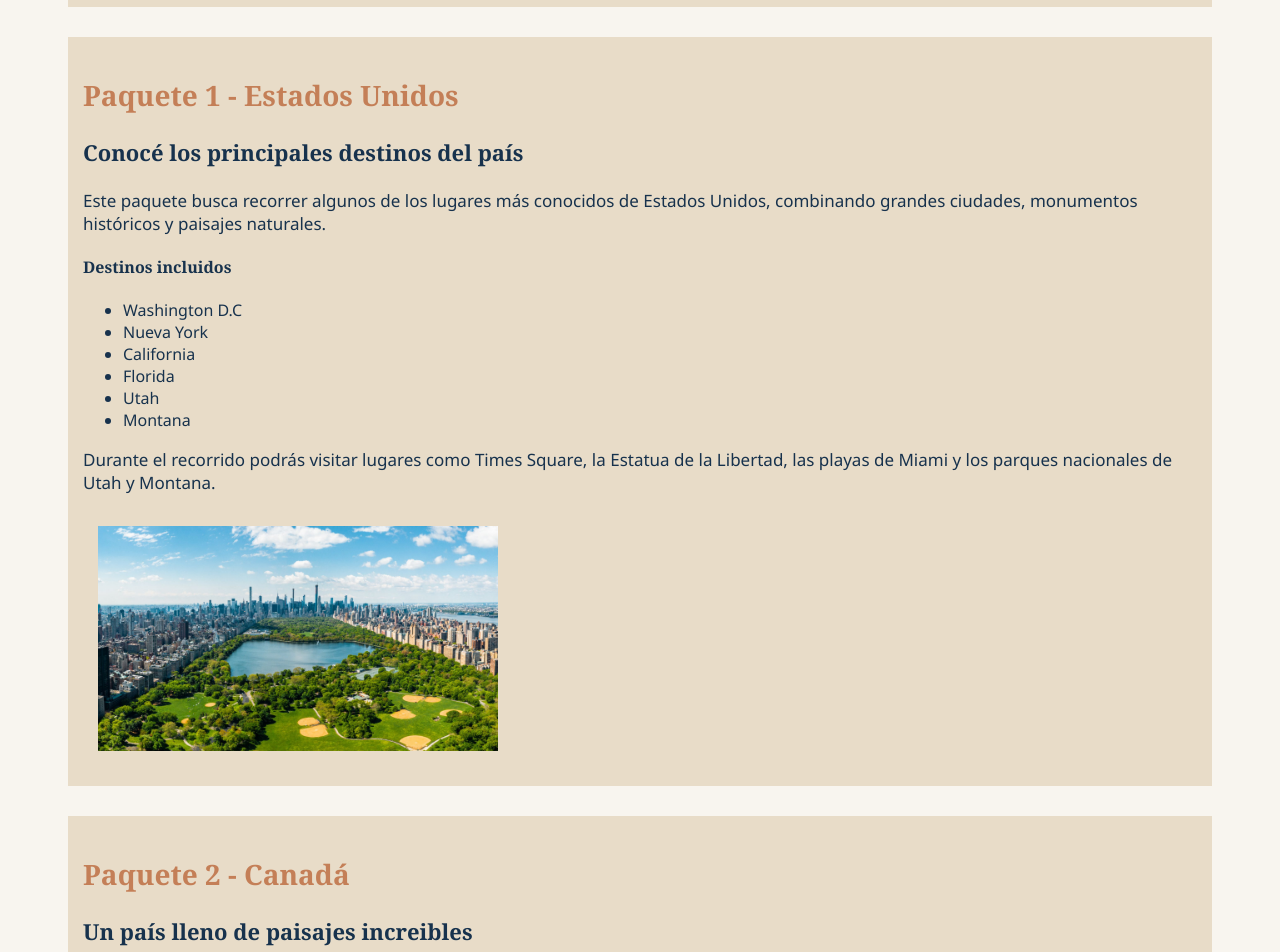
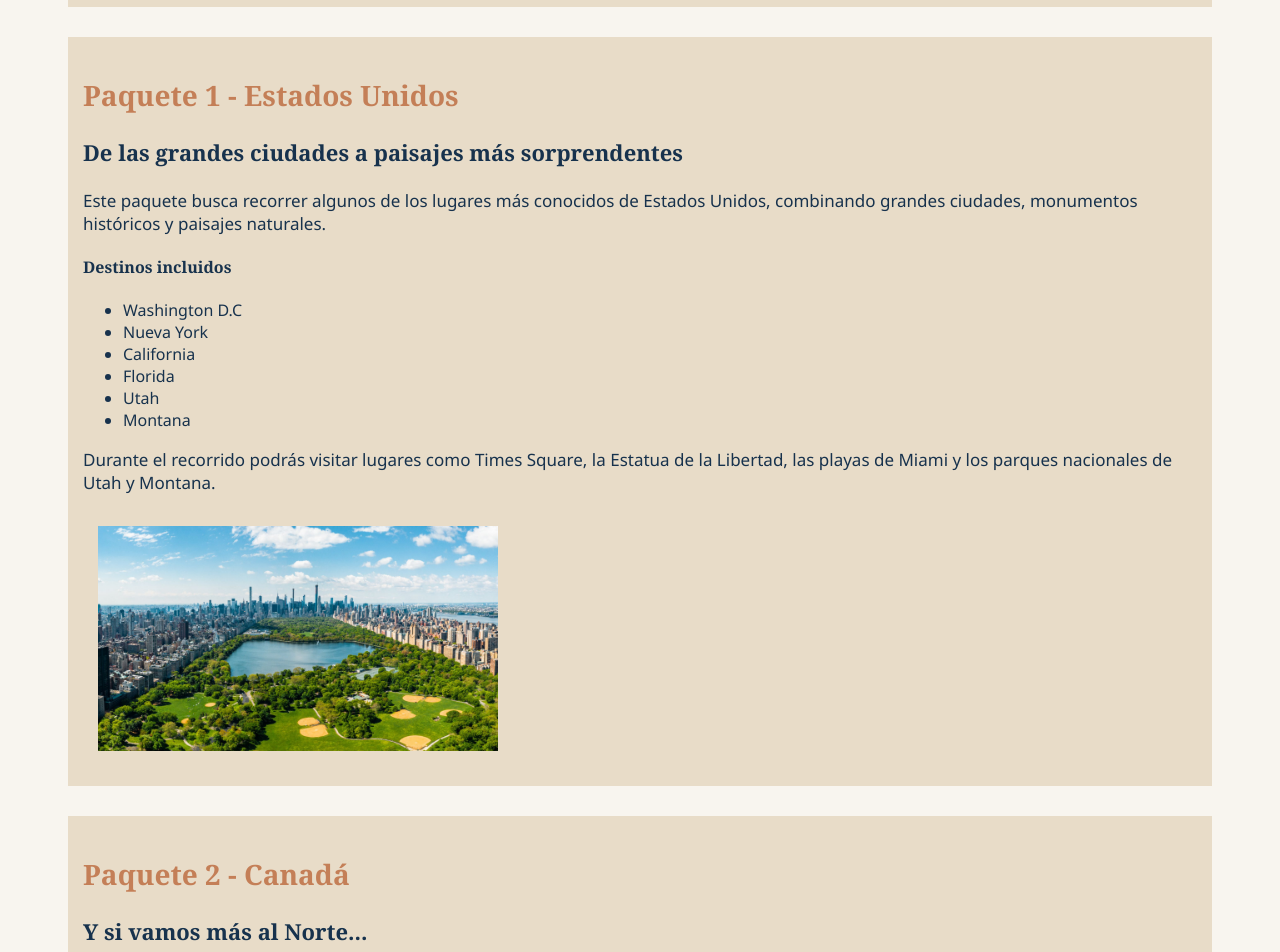
Before and after one commit to felixveltri/TP-Final-Veltri-Felix-4toE, a plain HTML site: page america.html in a window 1280 px wide. Shown: the part 540-1492 px from the top of the page. Drawn offline with Linux system fonts and the light colour scheme.

Commit message:
ambos h3 de america cambiados

```diff
--- a/america.html
+++ b/america.html
@@ -28,7 +28,7 @@
         </section>
         <section id="estados-unidos">
             <h2>Paquete 1 - Estados Unidos</h2>
-            <h3>Conocé los principales destinos del país</h3>
+            <h3>De las grandes ciudades a paisajes más sorprendentes</h3>
             <p> Este paquete busca recorrer algunos de los lugares más conocidos de Estados Unidos, combinando grandes ciudades, monumentos históricos y paisajes naturales.</p>
             <h4>Destinos incluidos</h4>
             <ul>
@@ -44,7 +44,7 @@
         </section>
         <section id="canada">
             <h2>Paquete 2 - Canadá</h2>
-            <h3>Un país lleno de paisajes increibles</h3>
+            <h3>Y si vamos más al Norte...</h3>
             <p>Este paquete permite conocer un país lleno de naturaleza, ciudades modernas y una gran diversidad cultural. Se visitarán algunos de los destinos más importantes de Canadá.</p>
             <h4>Destinos incluidos</h4>
             <ul>
```
